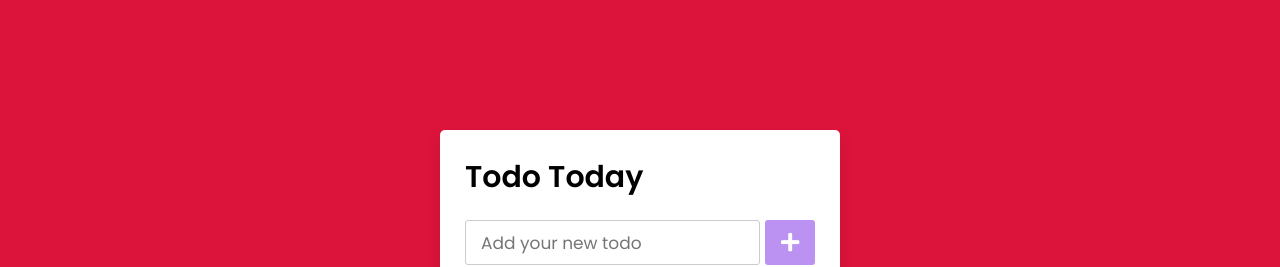
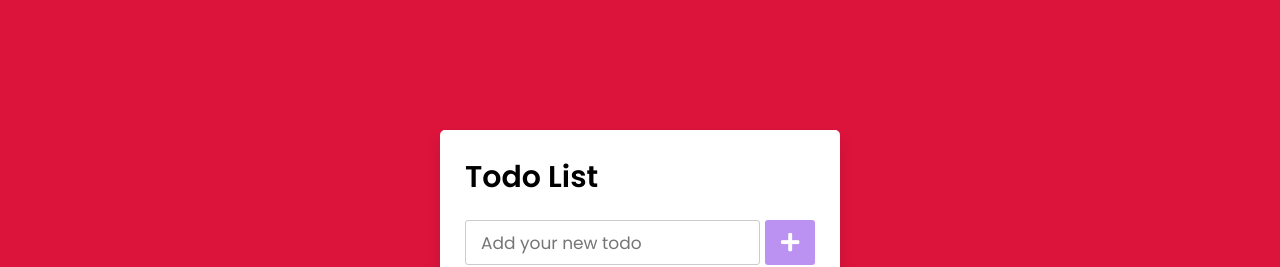
Before and after one commit to Vikas8959/TODO, a plain HTML site: page index.html in a window 1280 px wide. Shown: the top 267 px of the page. Drawn offline with Linux system fonts and the light colour scheme.

Commit message:
Update index.html

```diff
--- a/index.html
+++ b/index.html
@@ -10,7 +10,7 @@
 </head>
 <body>
   <div class="wrapper">
-    <header>Todo Today</header>
+    <header>Todo List</header>
     <div class="inputField">
       <input type="text" placeholder="Add your new todo">
       <button><i class="fas fa-plus"></i></button>
```
